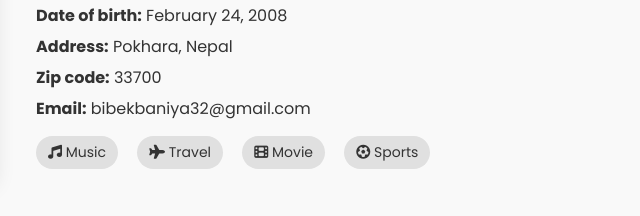
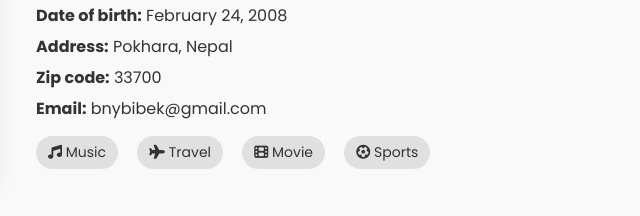
Before and after one commit to bibekbny/test, a plain HTML site: page index.html in a window 1280 px wide. Shown: the part 1384-1600 px from the top of the page, 394-1034 px from the left. Drawn offline with nearby package versions, Linux system fonts and the light colour scheme.

Commit message:
Updated homepage

```diff
--- a/index.html
+++ b/index.html
@@ -66,7 +66,7 @@
                         <p><strong>Date of birth:</strong> February 24, 2008</p>
                         <p><strong>Address:</strong> Pokhara, Nepal</p>
                         <p><strong>Zip code:</strong> 33700</p>
-                        <p><strong>Email:</strong> bibekbaniya32@gmail.com</p>
+                        <p><strong>Email:</strong> bnybibek@gmail.com</p>
                     </div>
                     <div class="interests">
                         <span><i class="fas fa-music"></i> Music</span>
```
